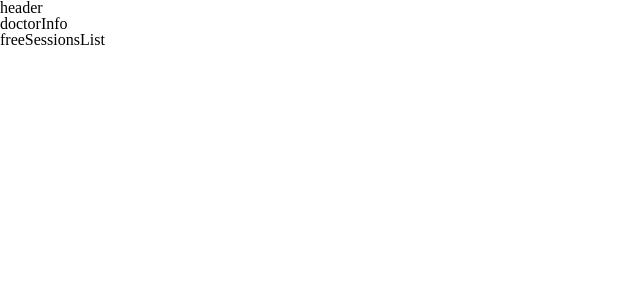
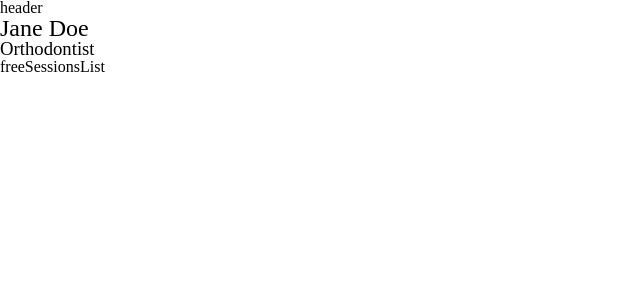
Before and after one commit to GrigoryevaEva/make-an-appointment, a React (Vite) app: page / in a window 1280 px wide. Shown: the top 300 px of the page, without its empty margins (0-640 px from the left). Built offline with nearby package versions, Linux system fonts and the light colour scheme.

Commit message:
logic DoctorInfo

```diff
--- /dev/null
+++ b/src/widgets/doctorInfo/model/render.tsx
@@ -0,0 +1,14 @@
+import { IDoctorInfo } from "@/shared/api/doctor/doctorInfo/types"
+import { RejectedDataType } from "@/shared/types/error"
+
+interface IRenderContentProps {
+  loading: boolean
+  error: null | RejectedDataType
+  content: IDoctorInfo
+}
+
+export const renderContent = (props: IRenderContentProps) => {
+  if (props.loading) return <p>Загрузка...</p>
+  if (props.error) return <p>{`Ошибка: ${props.error.messageError}`}</p>
+  return <><h2>{props.content.name}</h2><h3>{props.content.specialization}</h3></>
+}
--- a/src/widgets/doctorInfo/ui/doctorInfo.tsx
+++ b/src/widgets/doctorInfo/ui/doctorInfo.tsx
@@ -1,7 +1,35 @@
+import { useEffect } from 'react'
+
+import { useDoctorInfo } from '@/entities/doctor/doctorInfo'
+import { renderContent } from '../model/render'
+
 import style from './style.module.scss'
 
 export const DoctorInfo = () => {
+
+  const {
+    doctorInfo,
+    loading,
+    error,
+    fetchDoctorInfo,
+  } = useDoctorInfo(state => ({
+    doctorInfo: state.doctorInfo,
+    loading: state.loading,
+    error: state.error,
+    fetchDoctorInfo: state.fetchDoctorInfo
+  }))
+
+  useEffect(() => {
+		fetchDoctorInfo()
+	}, [])
+
   return (
-    <div>doctorInfo</div>
+    <div>
+      {renderContent({
+        loading,
+        error,
+        content: doctorInfo}
+      )}
+    </div>
   )
 }
```
